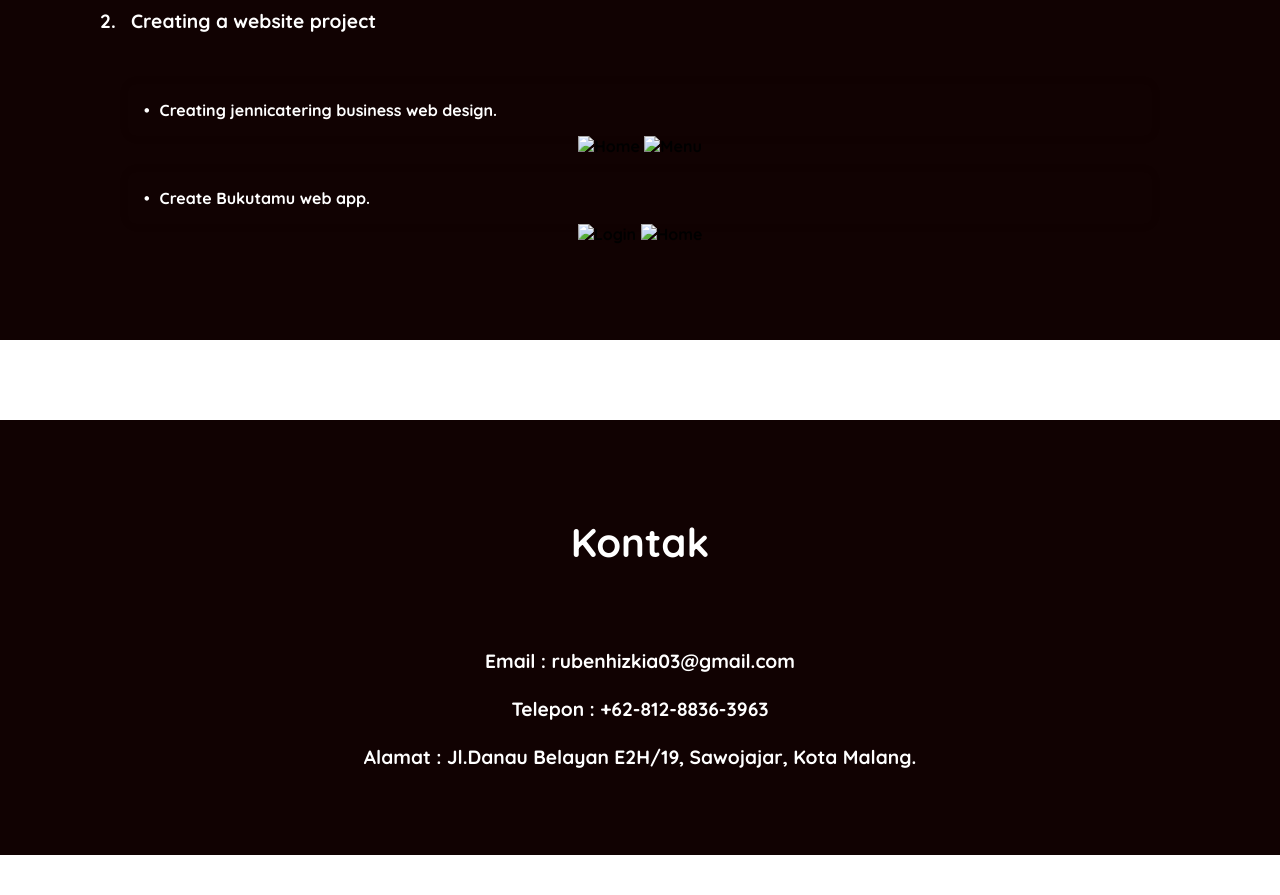
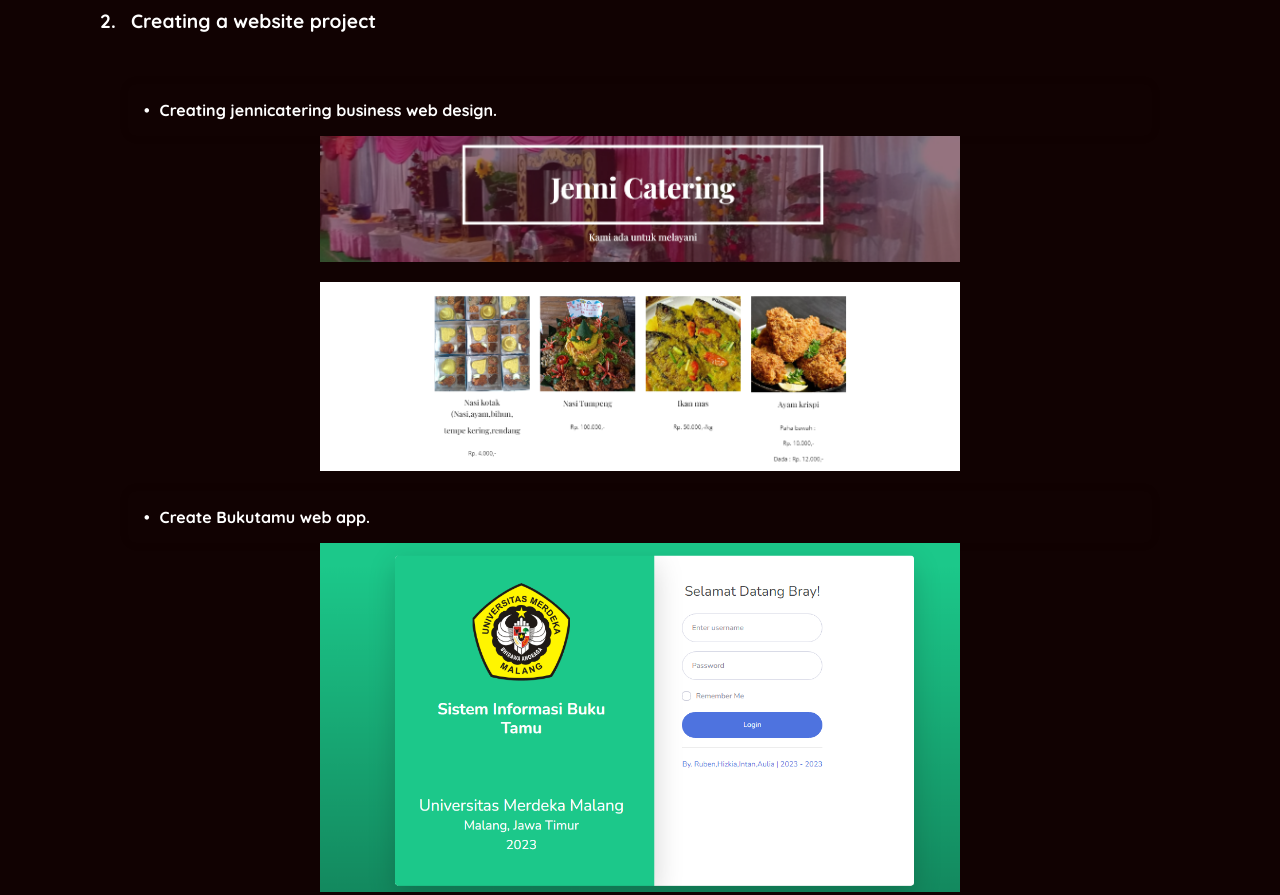
Before and after one commit to Hizkia003/LANDINGPAGE-PortofolioRuben, a plain HTML site: page Index.html in a window 1280 px wide. Shown: the part 1600-2495 px from the top of the page. Before the commit the page ends 2455 px from the top, so only its background shows below. Drawn offline with Linux system fonts and the light colour scheme; files that its build step writes are made by us from their sources.

Commit message:
Update Index.html

```diff
--- a/Index.html
+++ b/Index.html
@@ -4,7 +4,7 @@
     <meta charset="UTF-8" />
     <meta name="viewport" content="width=device-width, initial-scale=1.0" />
     <title>Ruben Hizkia</title>
-    <link rel="stylesheet" href="css/style.css" />
+    <link rel="stylesheet" href="style.css" />
     <link
       rel="stylesheet"
       href="https://cdnjs.cloudflare.com/ajax/libs/font-awesome/5.14.0/css/all.min.css"
@@ -39,7 +39,7 @@
           </p>
         </div>
         <div class="content-image">
-          <img src="img/Ruben.png" alt="Profile" />
+          <img src="Ruben.png" alt="Profile" />
         </div>
       </div>
     </main>
@@ -80,11 +80,11 @@
           </dd>
           <dt>2.<span class="space"></span>Creating a website project</dt>
             <dd>Creating jennicatering business web design.</dd>
-            <img src="img/Jennicatering_Home.png" alt="Home">
-            <img src="img/Jennicatering_menu.png" alt="Menu">
+            <img src="Jennicatering_Home.png" alt="Home">
+            <img src="Jennicatering_menu.png" alt="Menu">
             <dd>Create Bukutamu web app.</dd>
-            <img src="img/Bukutamu_Login.png" alt="Login"/>
-            <img src="img/Bukutamu_Home.png" alt="Home"/>
+            <img src="Bukutamu_Login.png" alt="Login"/>
+            <img src="Bukutamu_Home.png" alt="Home"/>
         </dl>
       </div>
     </section>
```
